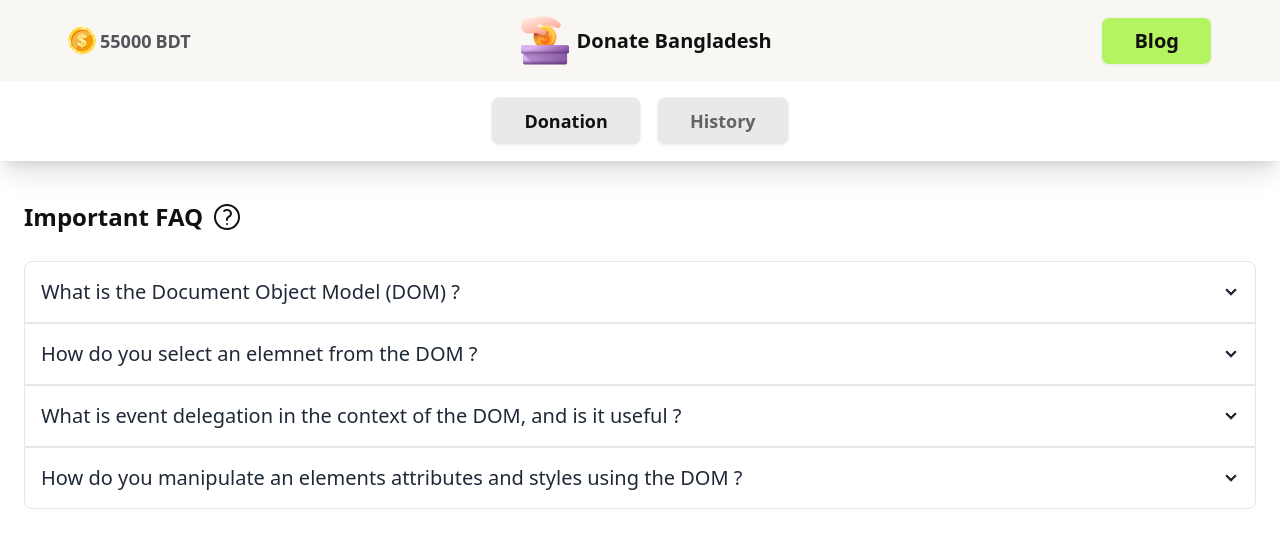
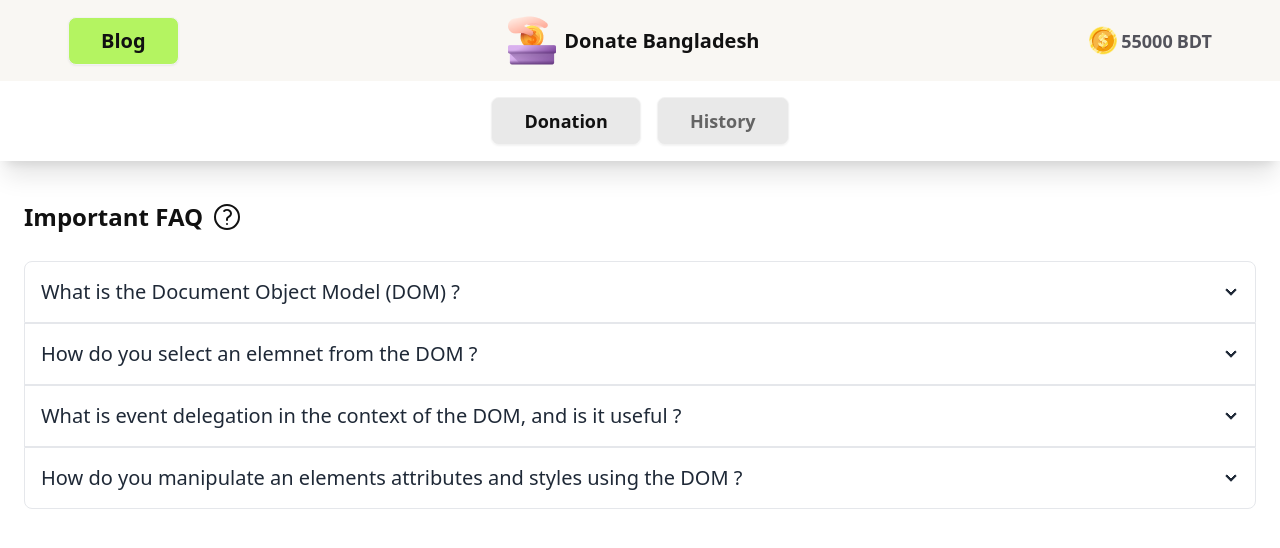
Before and after one commit to ifratul36/assignment-five-PH, a plain HTML site: page blog.html in a window 1280 px wide. Drawn offline with nearby package versions, Linux system fonts and the light colour scheme.

Commit message:
final update

```diff
--- a/blog.html
+++ b/blog.html
@@ -41,7 +41,7 @@
     <header class= "bg-[#F9F7F3]  p-4 sticky top-0 w-full z-10">
         <!-- navbar section starts here -->
 
-        <nav class="flex flex-row-reverse justify-between items-center gap-4 w-11/12 mx-auto ">
+        <nav class="flex justify-between items-center gap-4 w-11/12 mx-auto ">
             <button class="btn bg-primary text-tprimary text-xl font-semibold lg:px-8 ">Blog</button>
             <h1 class="flex items-center gap-2"  onclick="window.location.href = './index.html'";>
                 <img src="./assets/logo.png" alt=""> <span class="text-xl font-semibold text-tprimary">Donate Bangladesh</span>
```
